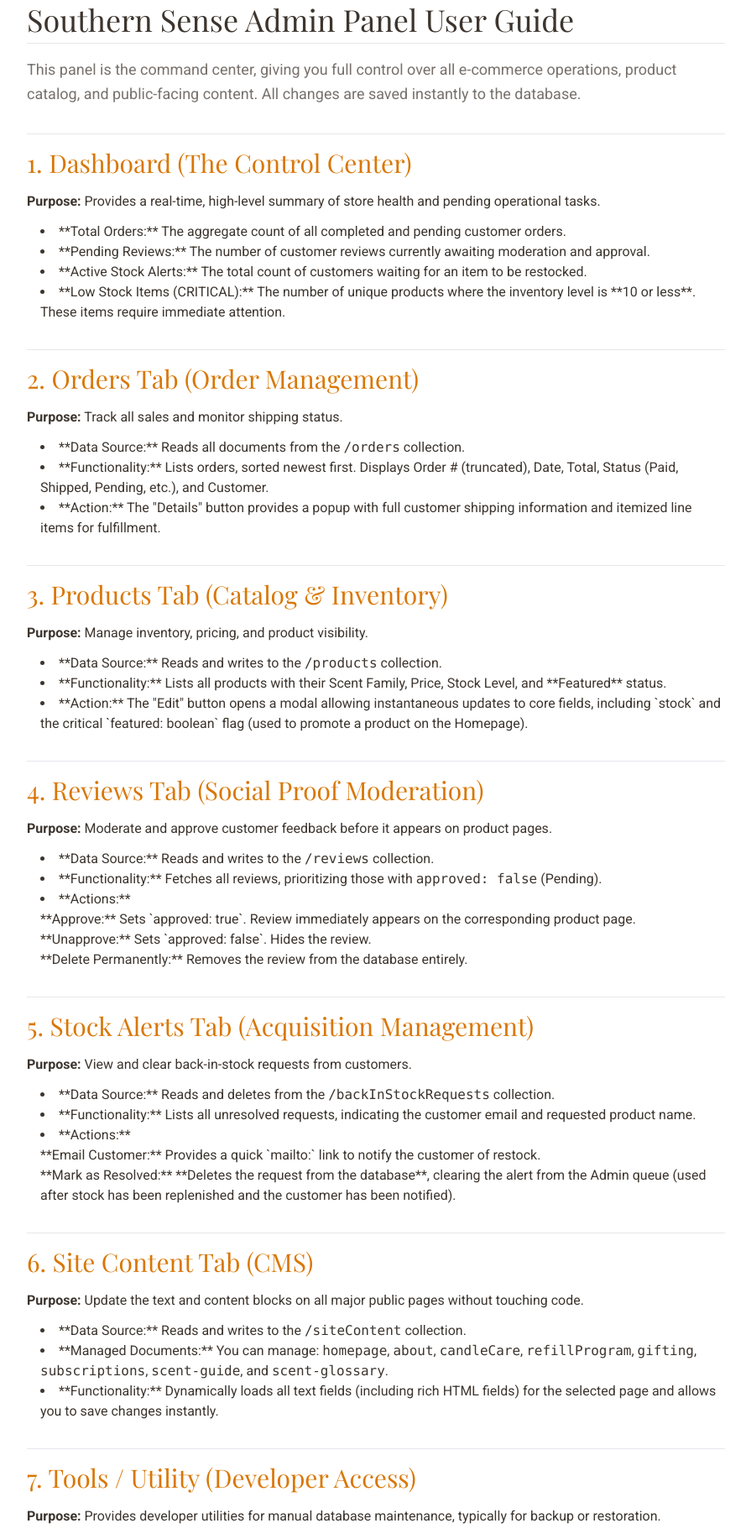
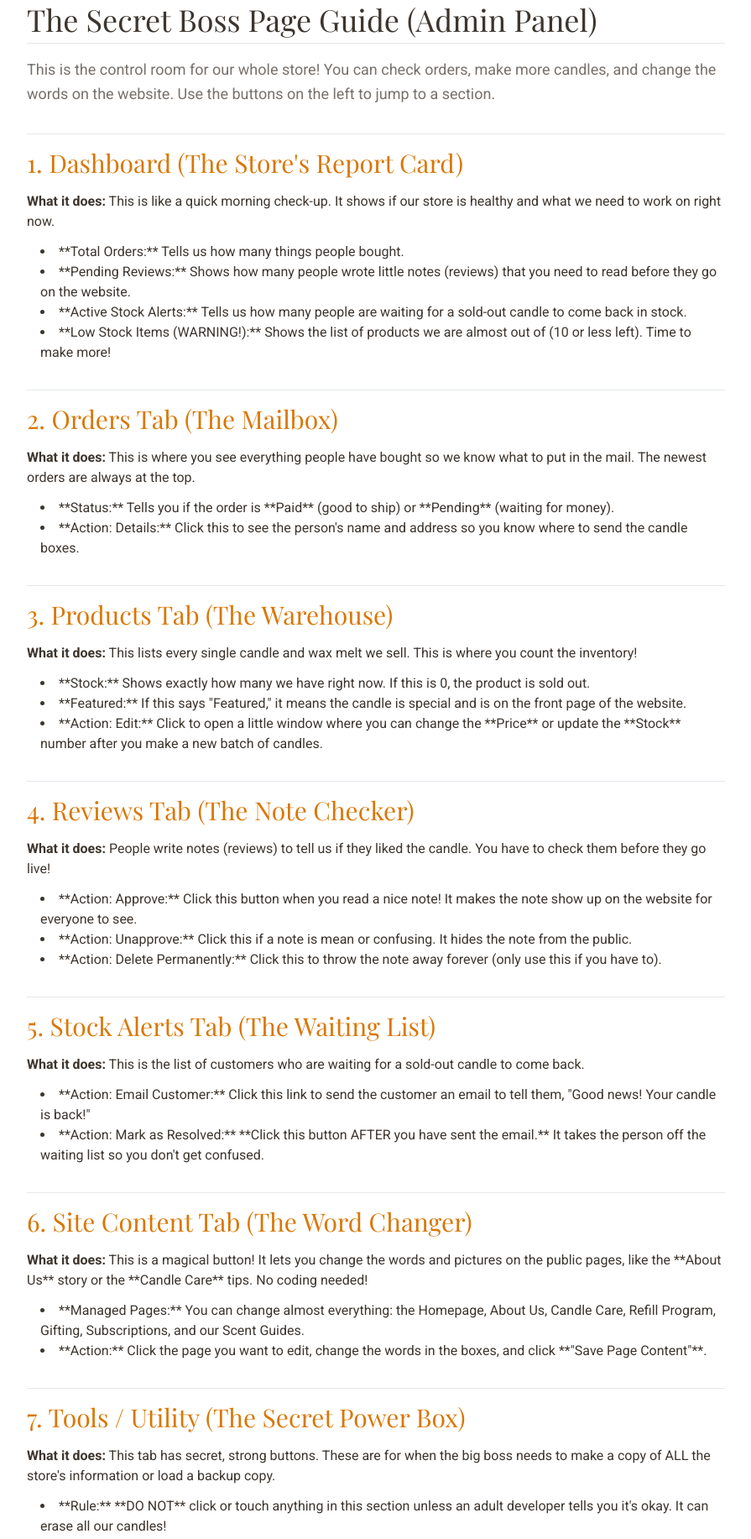
Before and after one commit to daleakins01/Southern-Sense-V1-Save, an Eleventy site: page src/AdminPageFunctionsGuide.html in a window 1280 px wide. Shown: the part 166-1999 px from the top of the page at 84% size, without its empty margins (192-1087 px from the left). Built offline with nearby package versions, Linux system fonts and the light colour scheme; Eleventy itself is replaced by a stand-in of ours; files that its build step writes are made by us from their sources; no server answers; a web font is replaced by a local one.

Commit message:
Added the latest source code

```diff
--- a/src/AdminPageFunctionsGuide.html
+++ b/src/AdminPageFunctionsGuide.html
@@ -9,105 +9,90 @@
     <div class="w-full max-w-4xl mx-auto p-8 bg-white rounded-lg shadow-xl">
 
         <h1 class="text-4xl font-playfair text-charcoal mb-4 border-b pb-2">
-            Southern Sense Admin Panel User Guide
+            The Secret Boss Page Guide (Admin Panel)
         </h1>
 
         <p class="text-lg text-stone leading-relaxed mb-8">
-            This panel is the command center, giving you full control over all e-commerce operations, product catalog, and public-facing content. All changes are saved instantly to the database.
+            This is the control room for our whole store! You can check orders, make more candles, and change the words on the website. Use the buttons on the left to jump to a section.
         </p>
 
         <h2 class="text-3xl font-playfair text-burnt-orange mb-4 pt-4 border-t">
-            1. Dashboard (The Control Center)
+            1. Dashboard (The Store's Report Card)
         </h2>
         <div class="text-charcoal mb-8 space-y-3">
-            <p><strong>Purpose:</strong> Provides a real-time, high-level summary of store health and pending operational tasks.</p>
+            <p><strong>What it does:</strong> This is like a quick morning check-up. It shows if our store is healthy and what we need to work on right now.</p>
             <ul class="list-disc list-inside ml-4">
-                <li>**Total Orders:** The aggregate count of all completed and pending customer orders.</li>
-                <li>**Pending Reviews:** The number of customer reviews currently awaiting moderation and approval.</li>
-                <li>**Active Stock Alerts:** The total count of customers waiting for an item to be restocked.</li>
-                <li>**Low Stock Items (CRITICAL):** The number of unique products where the inventory level is **10 or less**. These items require immediate attention.</li>
+                <li>**Total Orders:** Tells us how many things people bought.</li>
+                <li>**Pending Reviews:** Shows how many people wrote little notes (reviews) that you need to read before they go on the website.</li>
+                <li>**Active Stock Alerts:** Tells us how many people are waiting for a sold-out candle to come back in stock.</li>
+                <li>**Low Stock Items (WARNING!):** Shows the list of products we are almost out of (10 or less left). Time to make more!</li>
             </ul>
         </div>
 
         <h2 class="text-3xl font-playfair text-burnt-orange mb-4 pt-4 border-t">
-            2. Orders Tab (Order Management)
+            2. Orders Tab (The Mailbox)
         </h2>
         <div class="text-charcoal mb-8 space-y-3">
-            <p><strong>Purpose:</strong> Track all sales and monitor shipping status.</p>
+            <p><strong>What it does:</strong> This is where you see everything people have bought so we know what to put in the mail. The newest orders are always at the top.</p>
             <ul class="list-disc list-inside ml-4">
-                <li>**Data Source:** Reads all documents from the <code>/orders</code> collection.</li>
-                <li>**Functionality:** Lists orders, sorted newest first. Displays Order # (truncated), Date, Total, Status (Paid, Shipped, Pending, etc.), and Customer.</li>
-                <li>**Action:** The "Details" button provides a popup with full customer shipping information and itemized line items for fulfillment.</li>
+                <li>**Status:** Tells you if the order is **Paid** (good to ship) or **Pending** (waiting for money).</li>
+                <li>**Action: Details:** Click this to see the person's name and address so you know where to send the candle boxes.</li>
             </ul>
         </div>
 
         <h2 class="text-3xl font-playfair text-burnt-orange mb-4 pt-4 border-t">
-            3. Products Tab (Catalog & Inventory)
+            3. Products Tab (The Warehouse)
         </h2>
         <div class="text-charcoal mb-8 space-y-3">
-            <p><strong>Purpose:</strong> Manage inventory, pricing, and product visibility.</p>
+            <p><strong>What it does:</strong> This lists every single candle and wax melt we sell. This is where you count the inventory!</p>
             <ul class="list-disc list-inside ml-4">
-                <li>**Data Source:** Reads and writes to the <code>/products</code> collection.</li>
-                <li>**Functionality:** Lists all products with their Scent Family, Price, Stock Level, and **Featured** status.</li>
-                <li>**Action:** The "Edit" button opens a modal allowing instantaneous updates to core fields, including `stock` and the critical `featured: boolean` flag (used to promote a product on the Homepage).</li>
+                <li>**Stock:** Shows exactly how many we have right now. If this is 0, the product is sold out.</li>
+                <li>**Featured:** If this says "Featured," it means the candle is special and is on the front page of the website.</li>
+                <li>**Action: Edit:** Click to open a little window where you can change the **Price** or update the **Stock** number after you make a new batch of candles.</li>
             </ul>
         </div>
 
         <h2 class="text-3xl font-playfair text-burnt-orange mb-4 pt-4 border-t">
-            4. Reviews Tab (Social Proof Moderation)
+            4. Reviews Tab (The Note Checker)
         </h2>
         <div class="text-charcoal mb-8 space-y-3">
-            <p><strong>Purpose:</strong> Moderate and approve customer feedback before it appears on product pages.</p>
+            <p><strong>What it does:</strong> People write notes (reviews) to tell us if they liked the candle. You have to check them before they go live!</p>
             <ul class="list-disc list-inside ml-4">
-                <li>**Data Source:** Reads and writes to the <code>/reviews</code> collection.</li>
-                <li>**Functionality:** Fetches all reviews, prioritizing those with <code>approved: false</code> (Pending).</li>
-                <li>**Actions:**
-                    <ul>
-                        <li>**Approve:** Sets `approved: true`. Review immediately appears on the corresponding product page.</li>
-                        <li>**Unapprove:** Sets `approved: false`. Hides the review.</li>
-                        <li>**Delete Permanently:** Removes the review from the database entirely.</li>
-                    </ul>
-                </li>
+                <li>**Action: Approve:** Click this button when you read a nice note! It makes the note show up on the website for everyone to see.</li>
+                <li>**Action: Unapprove:** Click this if a note is mean or confusing. It hides the note from the public.</li>
+                <li>**Action: Delete Permanently:** Click this to throw the note away forever (only use this if you have to).</li>
             </ul>
         </div>
 
         <h2 class="text-3xl font-playfair text-burnt-orange mb-4 pt-4 border-t">
-            5. Stock Alerts Tab (Acquisition Management)
+            5. Stock Alerts Tab (The Waiting List)
         </h2>
         <div class="text-charcoal mb-8 space-y-3">
-            <p><strong>Purpose:</strong> View and clear back-in-stock requests from customers.</p>
+            <p><strong>What it does:</strong> This is the list of customers who are waiting for a sold-out candle to come back.</p>
             <ul class="list-disc list-inside ml-4">
-                <li>**Data Source:** Reads and deletes from the <code>/backInStockRequests</code> collection.</li>
-                <li>**Functionality:** Lists all unresolved requests, indicating the customer email and requested product name.</li>
-                <li>**Actions:**
-                    <ul>
-                        <li>**Email Customer:** Provides a quick `mailto:` link to notify the customer of restock.</li>
-                        <li>**Mark as Resolved:** **Deletes the request from the database**, clearing the alert from the Admin queue (used after stock has been replenished and the customer has been notified).</li>
-                    </ul>
-                </li>
+                <li>**Action: Email Customer:** Click this link to send the customer an email to tell them, "Good news! Your candle is back!"</li>
+                <li>**Action: Mark as Resolved:** **Click this button AFTER you have sent the email.** It takes the person off the waiting list so you don't get confused.</li>
             </ul>
         </div>
 
         <h2 class="text-3xl font-playfair text-burnt-orange mb-4 pt-4 border-t">
-            6. Site Content Tab (CMS)
+            6. Site Content Tab (The Word Changer)
         </h2>
         <div class="text-charcoal mb-8 space-y-3">
-            <p><strong>Purpose:</strong> Update the text and content blocks on all major public pages without touching code.</p>
+            <p><strong>What it does:</strong> This is a magical button! It lets you change the words and pictures on the public pages, like the **About Us** story or the **Candle Care** tips. No coding needed!</p>
             <ul class="list-disc list-inside ml-4">
-                <li>**Data Source:** Reads and writes to the <code>/siteContent</code> collection.</li>
-                <li>**Managed Documents:** You can manage: <code>homepage</code>, <code>about</code>, <code>candleCare</code>, <code>refillProgram</code>, <code>gifting</code>, <code>subscriptions</code>, <code>scent-guide</code>, and <code>scent-glossary</code>.</li>
-                <li>**Functionality:** Dynamically loads all text fields (including rich HTML fields) for the selected page and allows you to save changes instantly.</li>
+                <li>**Managed Pages:** You can change almost everything: the Homepage, About Us, Candle Care, Refill Program, Gifting, Subscriptions, and our Scent Guides.</li>
+                <li>**Action:** Click the page you want to edit, change the words in the boxes, and click **"Save Page Content"**.</li>
             </ul>
         </div>
 
         <h2 class="text-3xl font-playfair text-burnt-orange mb-4 pt-4 border-t">
-            7. Tools / Utility (Developer Access)
+            7. Tools / Utility (The Secret Power Box)
         </h2>
         <div class="text-charcoal mb-8 space-y-3">
-            <p><strong>Purpose:</strong> Provides developer utilities for manual database maintenance, typically for backup or restoration.</p>
+            <p><strong>What it does:</strong> This tab has secret, strong buttons. These are for when the big boss needs to make a copy of ALL the store's information or load a backup copy. </p>
             <ul class="list-disc list-inside ml-4">
-                <li>**Export Database:** Provides the command (`node export-firestore.mjs`) to create a local, safe JSON backup of the entire Firestore database.</li>
-                <li>**Import Database:** Provides the command (`node import-firestore.mjs`) to restore the database from a local JSON file. **Warning:** This will overwrite your current live data.</li>
+                <li>**Rule:** **DO NOT** click or touch anything in this section unless an adult developer tells you it's okay. It can erase all our candles!</li>
             </ul>
         </div>
 
```
